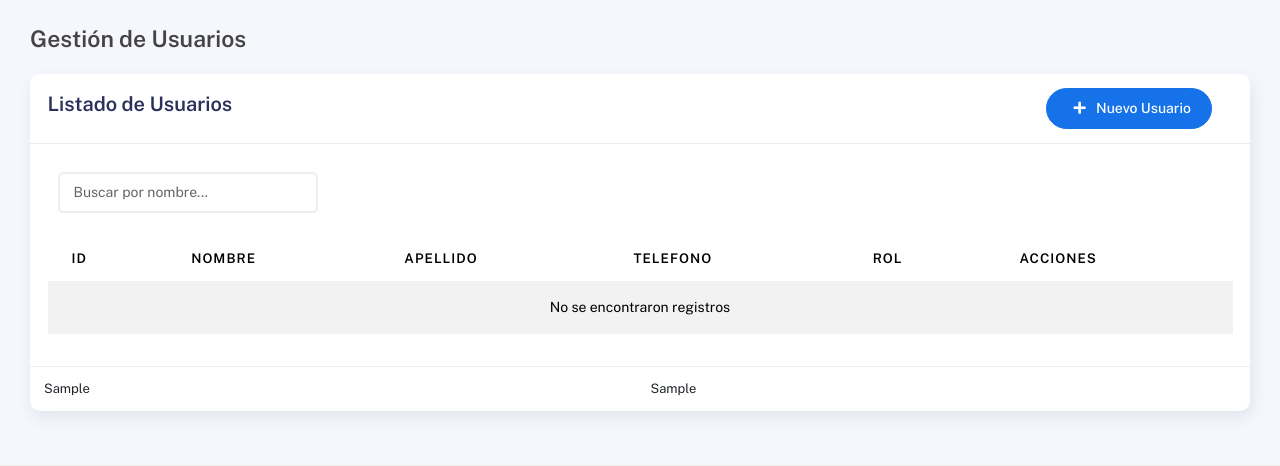
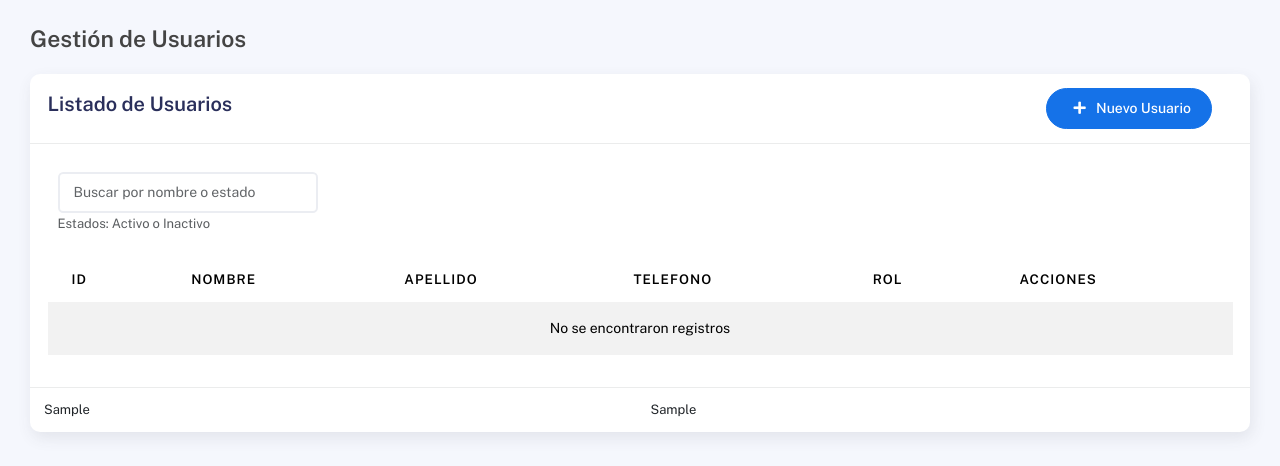
Before and after one commit to Angel-vrc/proyecto-formativo, a PHP site: template view/usuarios/list.php in a window 1280 px wide. Shown: the top 466 px of the page. Run offline with PHP 8.4, Linux system fonts and the light colour scheme; the template is opened without the code that fills it: most values are stand-ins (such as "Sample title", 1, 10 or a date in 2020); data that the repository does not hold is empty.

Commit message:
Actualizacion filtro usuarios

```diff
--- a/controller/Usuarios/UsuarioController.php
+++ b/controller/Usuarios/UsuarioController.php
@@ -191,7 +191,7 @@
             $id = $_SESSION['usuario_id'];
 
             $buscar = $_GET['buscar'];
-            $sql = "SELECT u.*, r.nombre rol_nombre, e.nombre estado_nombre FROM usuarios u, roles r, usuario_estado e WHERE u.id_rol = r.id AND u.id_estado = e.id_estado AND u.id<>$id AND (u.nombre ILIKE '%$buscar%' OR u.apellido ILIKE '%$buscar%') ORDER BY u.id ASC";
+            $sql = "SELECT u.*, r.nombre rol_nombre, e.nombre estado_nombre FROM usuarios u, roles r, usuario_estado e WHERE u.id_rol = r.id AND u.id_estado = e.id_estado AND u.id<>$id AND (u.nombre ILIKE '%$buscar%' OR u.apellido ILIKE '%$buscar%' OR e.nombre LIKE '%$buscar%') ORDER BY u.id ASC";
 
             $usuarios = $obj->select($sql);
 
--- a/view/usuarios/list.php
+++ b/view/usuarios/list.php
@@ -47,7 +47,8 @@
                     <div class="row mb-3">
                         <div class="col-md-3">
                             <div class="form-group">
-                                <input type="text" class="form-control" id="filtro" name="buscar" placeholder="Buscar por nombre..." data-url="<?php echo getUrl("Usuarios","Usuario","filtro", false, "ajax"); ?>">
+                                <input type="text" class="form-control" id="filtro" name="buscar" placeholder="Buscar por nombre o estado" data-url="<?php echo getUrl("Usuarios","Usuario","filtro", false, "ajax"); ?>">
+                                <small class="text-muted">Estados: Activo o Inactivo</small>
                             </div>
                         </div>
                     </div>
```
